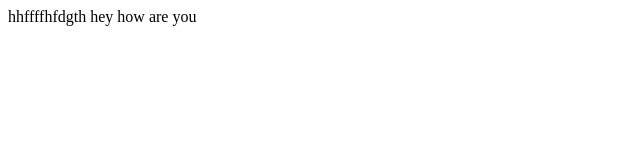
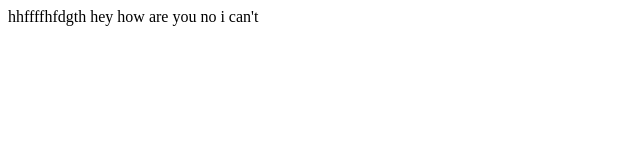
Before and after one commit to Irshadudheen/datewithgit, a plain HTML site: page index.html in a window 1280 px wide. Shown: the full height of the page, 0-640 px from the left. Drawn offline with Linux system fonts and the light colour scheme.

Commit message:
negative answer added

```diff
--- a/index.html
+++ b/index.html
@@ -8,5 +8,6 @@
 <body>
     hhffffhfdgth
     hey how are you
+    no i can't
 </body>
 </html>
```
